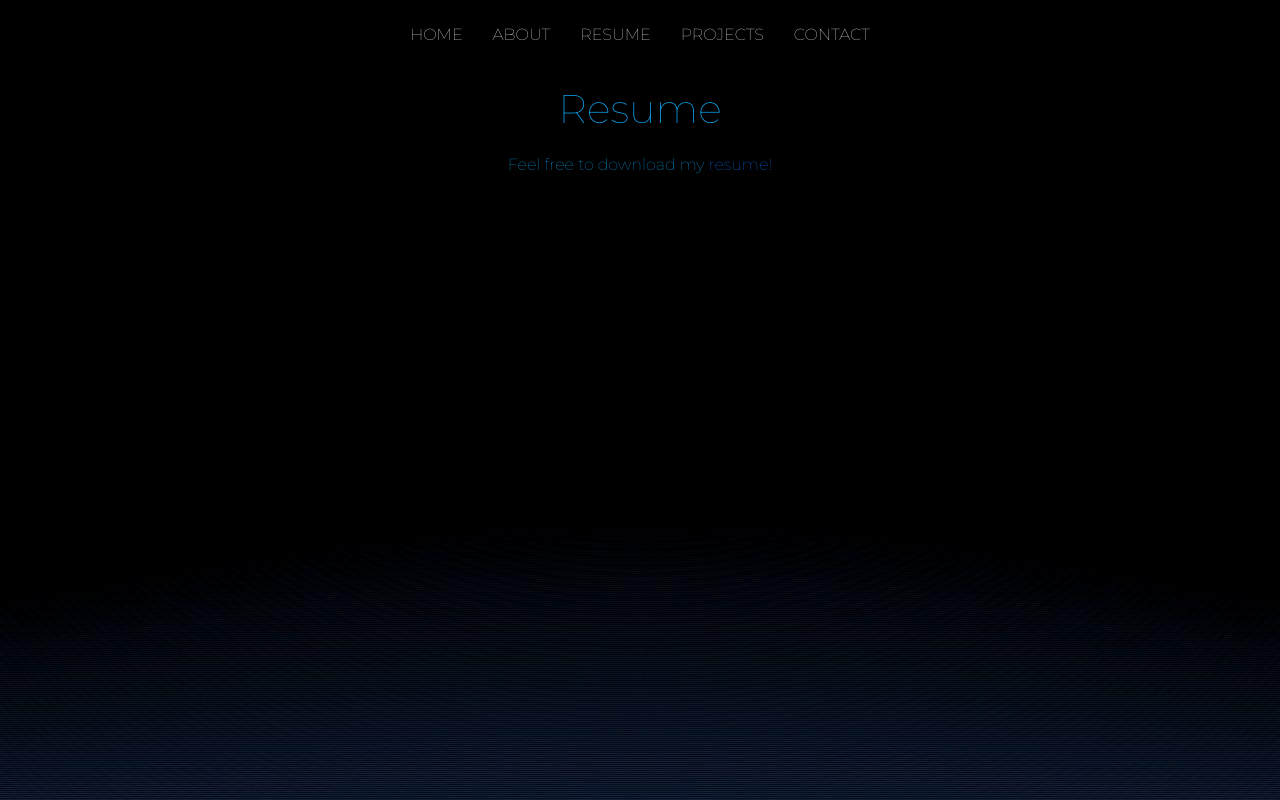
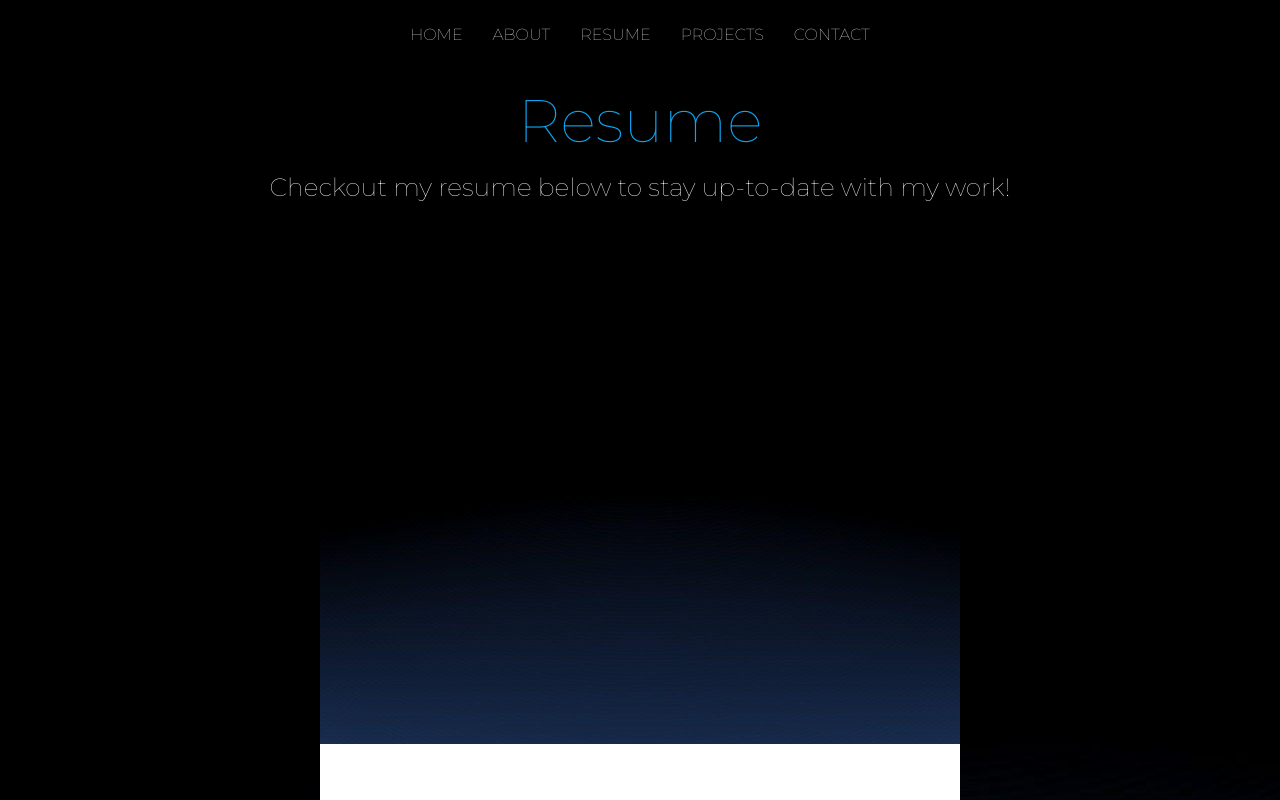
Before and after one commit to ljchu87/portfolio-lab, a React (Create React App) app: page /resume in a window 1280 px wide. Shown: the top 800 px of the page. Built offline with nearby package versions, Linux system fonts and the light colour scheme.

Commit message:
Add resume preview

```diff
--- a/package.json
+++ b/package.json
@@ -8,6 +8,7 @@
     "@testing-library/user-event": "^13.5.0",
     "react": "^18.2.0",
     "react-dom": "^18.2.0",
+    "react-pdf": "^6.2.0",
     "react-router-dom": "^6.4.3",
     "react-scripts": "5.0.1",
     "typewriter-effect": "^2.19.0",
--- a/src/App.jsx
+++ b/src/App.jsx
@@ -3,7 +3,7 @@ import NavBar from './components/NavBar/NavBar'
 import Home from './pages/Home/Home'
 import About from './pages/About/About'
 import Contact from './pages/Contacts/Contact'
-import Resume from './pages/Resume'
+import Resume from './pages/Resume/Resume'
 import Projects from './pages/Projects'
 import ProjectDetails from './pages/ProjectDetails'
 import './App.css';
--- a/src/pages/Resume.jsx
+++ /dev/null
@@ -1,12 +0,0 @@
-const Resume = () => {
-  return (
-    <>
-      <h1>Resume</h1>
-      <p>
-        Feel free to download my <a href="/Leon_Chu_resume.pdf" download>resume!</a>
-      </p>
-    </>
-  )
-}
-
-export default Resume
--- /dev/null
+++ b/src/pages/Resume/Resume.jsx
@@ -0,0 +1,14 @@
+import styles from './Resume.module.css'
+
+
+const Resume = () => {
+  return (
+    <>
+      <h1 className={styles.headerAbout}>Resume</h1>
+      <h2 className={styles.headerAbout2}>Checkout my resume below to stay up-to-date with my work!</h2>
+      <iframe className={styles.myPDF} src="Leon_Chu_resume.pdf" frameborder="0"></iframe>
+    </>
+  )
+}
+
+export default Resume
--- /dev/null
+++ b/src/pages/Resume/Resume.module.css
@@ -0,0 +1,14 @@
+.headerAbout {
+  font-size: 60px;
+}
+
+.headerAbout2 {
+  color: white;
+  font-size: 25px;
+  margin-bottom: 30px;
+}
+
+.myPDF {
+  width: 50%;
+  height: 1200px;
+}
```
Also changed, not shown: public/resume.png (added), 1 other file (tests, documents, lock files or other folders).
